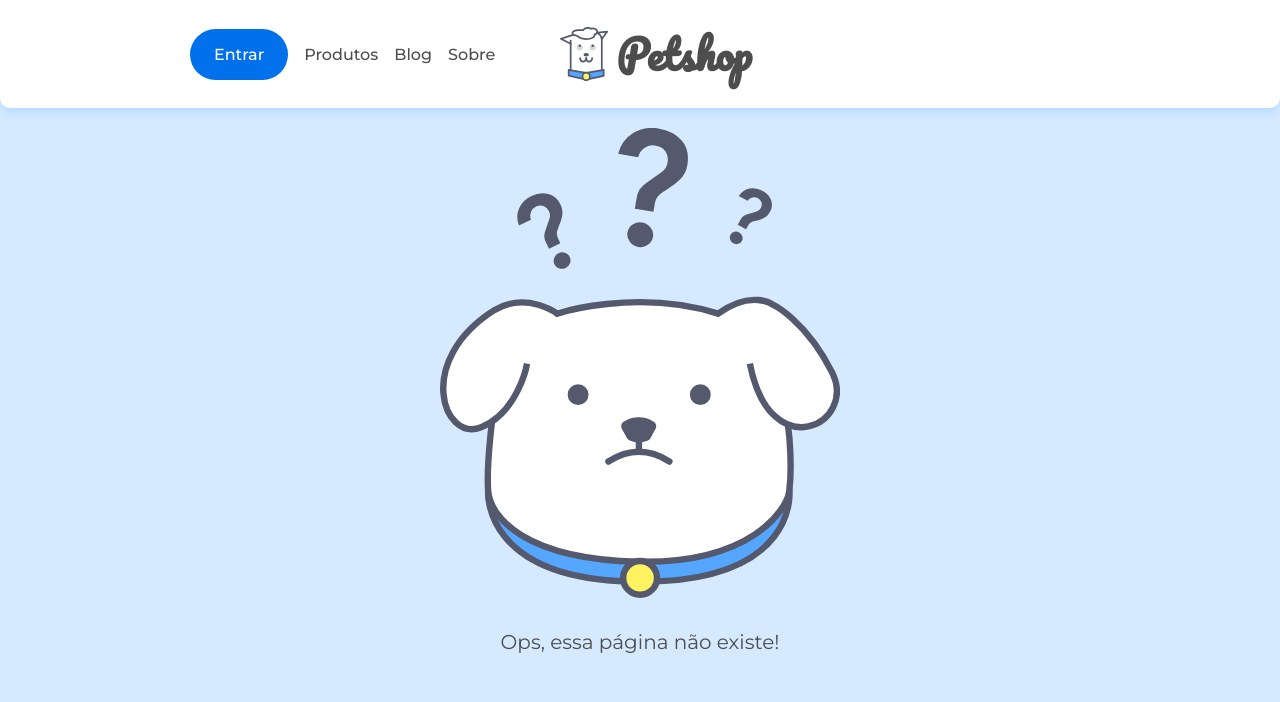
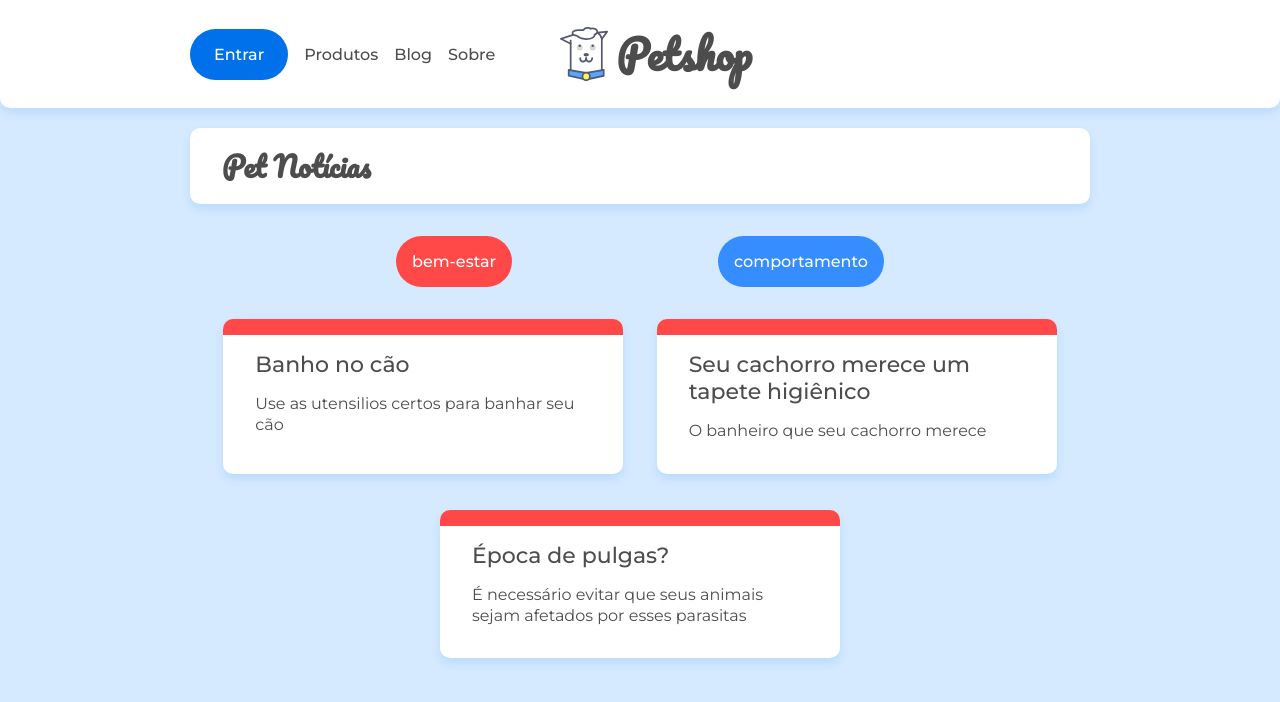
Before and after one commit to sucodelarangela/doguito-blog, a React (Create React App) app: page /categoria/bem-estar in a window 1280 px wide. Shown: the top 702 px of the page. Built offline with nearby package versions, Linux system fonts and the light colour scheme; data requests are answered from the project's data file.

Commit message:
creating category filter buttons

```diff
--- a/src/App.jsx
+++ b/src/App.jsx
@@ -2,13 +2,14 @@ import { BrowserRouter as Router, Routes, Route } from 'react-router-dom';
 
 // estilos
 import { GlobalStyle } from './assets/css/GlobalStyles';
-import Cabecalho from './components/Cabecalho';
 
 // pages
 import Home from './paginas/Home';
 import NotFound from './paginas/NotFound';
 import Post from './paginas/Post';
 import Sobre from './paginas/Sobre';
+import Cabecalho from './components/Cabecalho';
+import Categoria from './paginas/Categoria';
 
 function App() {
     return (
@@ -18,6 +19,7 @@ function App() {
             <Routes>
                 <Route path='/' element={<Home />} />
                 <Route path='/sobre' element={<Sobre />} />
+                <Route path='/categoria/:id' element={<Categoria />} />
                 <Route path='/posts/:id' element={<Post />} />
                 <Route path='*' element={<NotFound />} />
             </Routes>
--- a/src/assets/css/GlobalStyles.js
+++ b/src/assets/css/GlobalStyles.js
@@ -161,6 +161,16 @@ body {
     border-color: ${corCategoriaComportamento};
 }
 
+.lista-categorias__categoria--bem-estar {
+    color: ${corContrasteClaro};
+    background-color: ${corCategoriaBemEstar};
+}
+
+.lista-categorias__categoria--comportamento {
+    color: ${corContrasteClaro};
+    background-color: ${corCategoriaComportamento};
+}
+
 @media(min-width: 800px) {
   .container {
 		padding-right: 2.5rem;
--- /dev/null
+++ b/src/components/ListaCategorias/index.jsx
@@ -0,0 +1,29 @@
+import { useEffect, useState } from "react";
+import { Link } from 'react-router-dom';
+import { busca } from '../../api/api';
+
+import { Categoria, Categorias } from "./styles";
+
+const ListaCategorias = () => {
+    const [categorias, setCategorias] = useState([]);
+
+    useEffect(() => {
+        busca(`/categorias`, setCategorias);
+    }, []);
+
+    return (
+        <Categorias className="container">
+            {
+                categorias.map((categoria) => (
+                    <Link to={`/categoria/${categoria.id}`} key={categoria.id}>
+                        <Categoria className={`lista-categorias__categoria--${categoria.id}`}>
+                            {categoria.nome}
+                        </Categoria>
+                    </Link>
+                ))
+            }
+        </Categorias>
+    );
+};
+
+export default ListaCategorias;
--- /dev/null
+++ b/src/components/ListaCategorias/styles.js
@@ -0,0 +1,17 @@
+import styled from "styled-components";
+import { corContrasteClaro, fontePesoCategorias } from "../../assets/css/UI/variaveis";
+
+export const Categorias = styled.ul`
+    display: flex;
+    width: 100%;
+    box-sizing: border-box;
+    justify-content: space-evenly;
+    margin-bottom: 2rem;
+`;
+
+export const Categoria = styled.li`
+    font-weight: ${fontePesoCategorias};
+    background-color: ${corContrasteClaro};
+    border-radius: 3rem;
+    padding: 1rem;
+`;
--- /dev/null
+++ b/src/paginas/Categoria/index.jsx
@@ -0,0 +1,24 @@
+import React from 'react';
+import { useParams } from 'react-router-dom';
+
+import { Container, TituloPagina } from '../../assets/css/UI';
+
+import ListaCategorias from '../../components/ListaCategorias';
+import ListaPost from '../../components/ListaPost';
+
+const Categoria = () => {
+    const { id } = useParams();
+    return (
+        <>
+            <Container>
+                <TituloPagina>Pet Notícias</TituloPagina>
+            </Container>
+
+            <ListaCategorias />
+
+            <ListaPost url={`/posts?categoria=${id}`} />
+        </>
+    );
+};
+
+export default Categoria;
--- a/src/paginas/Home/index.jsx
+++ b/src/paginas/Home/index.jsx
@@ -1,6 +1,7 @@
 // styled components
 // import styled from "styled-components";
 import { Container, TituloPagina, /*Cartao*/ } from "../../assets/css/UI";
+import ListaCategorias from "../../components/ListaCategorias";
 
 import ListaPost from "../../components/ListaPost";
 
@@ -23,6 +24,7 @@ const Home = () => {
       <Container>
         <TituloPagina>Pet notícias</TituloPagina>
       </Container>
+      <ListaCategorias />
       {/* O /posts vem da url do json-server */}
       <ListaPost url={'/posts'} />
     </main>
```
Also changed, not shown: src/assets/css/blog.css (deleted, +0 -23 lines).
